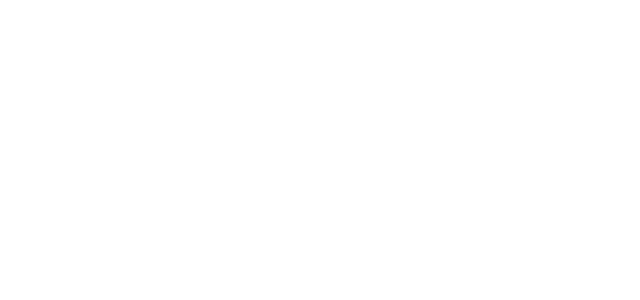
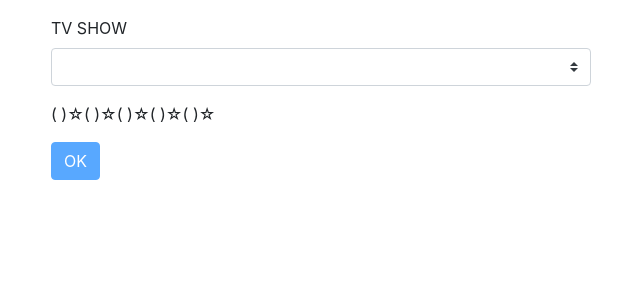
Before and after one commit to wickerdj/ng9-app, an Angular app: page / in a window 1280 px wide. Shown: the top 300 px of the page, without its empty margins (34-674 px from the left). Built offline with nearby package versions, Linux system fonts and the light colour scheme.

Commit message:
making the component visable

```diff
--- a/projects/tv-show-rating/src/app/app.component.html
+++ b/projects/tv-show-rating/src/app/app.component.html
@@ -1,5 +1,7 @@
 <div class="container">
   <div class="row">
-    <div class="col-6"></div>
+    <div class="col-6">
+      <app-tv-rating-form></app-tv-rating-form>
+    </div>
   </div>
 </div>
```
